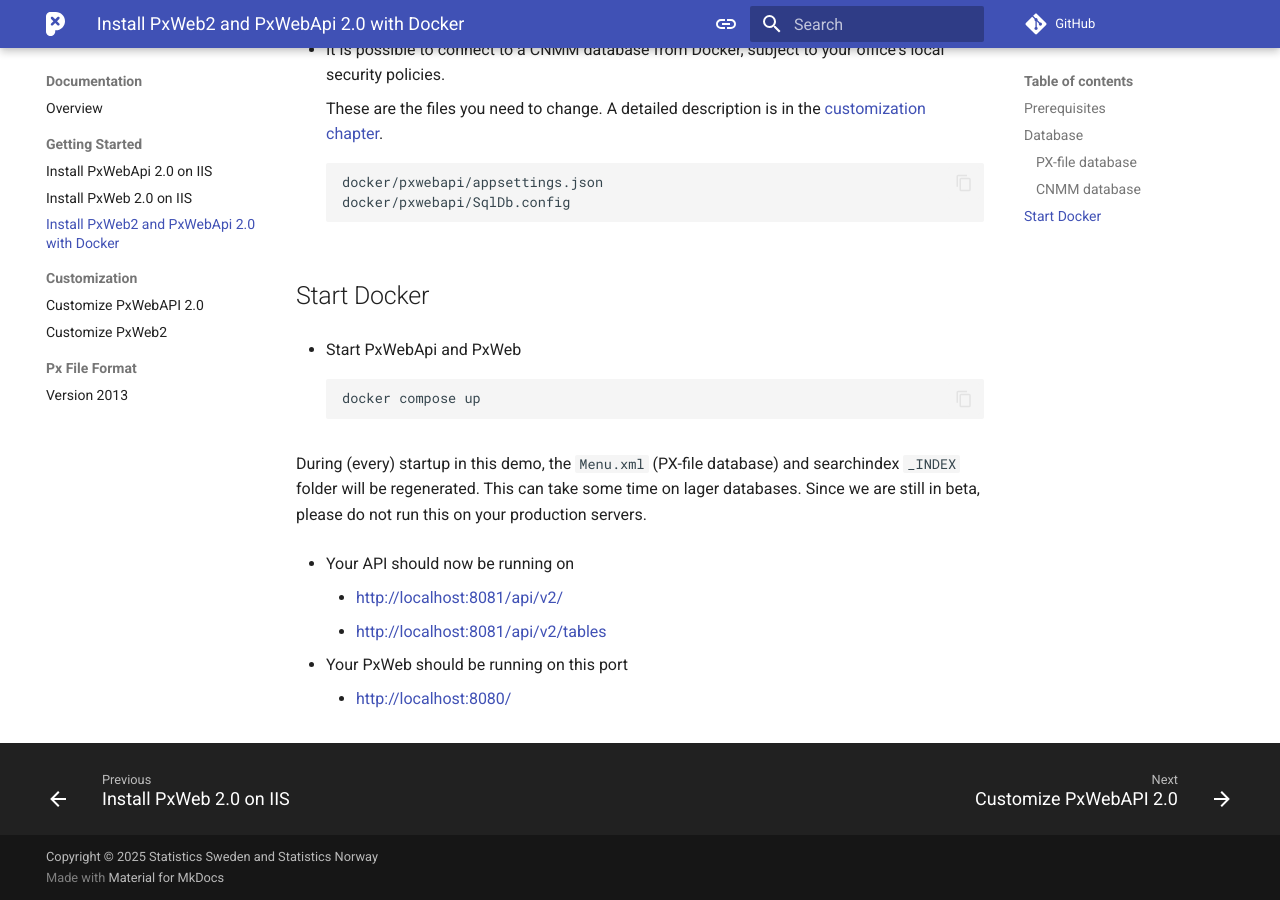
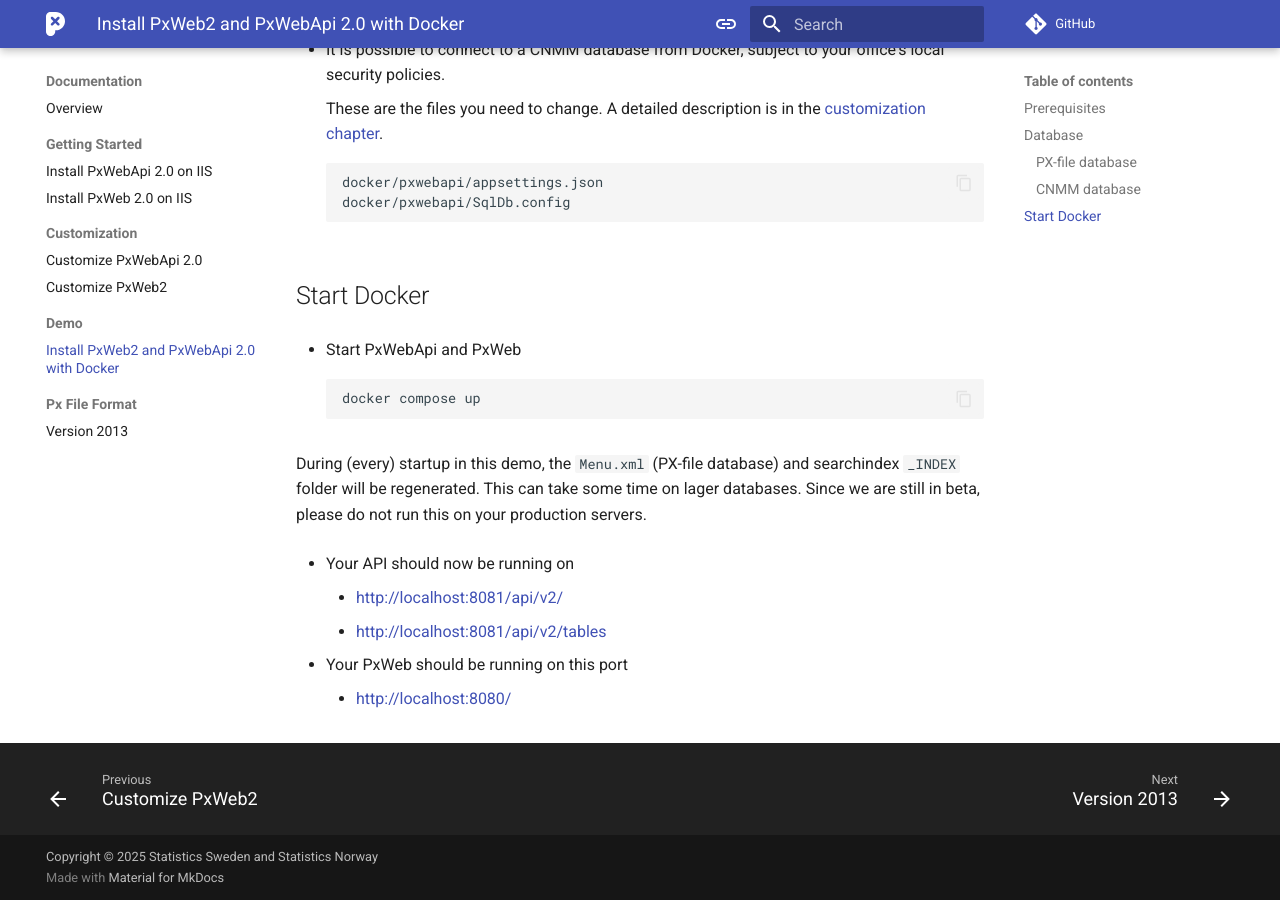
Before and after one commit to PxTools/pxtools.github.io, an MkDocs documentation site: the page built from docs/PxWeb2/documentation/docker.md, in a window 1280 px wide and 900 px high, scrolled down 1425 px. Built offline with MkDocs 1.6.1 and Material for MkDocs 9.7.7, drawn with Linux system fonts in a browser that asks for light colours; comment, search, counter and statistics services are not loaded; some of the changed lines change nothing that is shown.

Commit message:
Mover docker in menu

```diff
--- a/mkdocs.yml
+++ b/mkdocs.yml
@@ -13,14 +13,15 @@
       - Plans: PxWeb2/project/plans.md
       - Process: PxWeb2/project/process.md
   - Documentation:
-      - Overview:  documentation/overview.md
+      - Overview: documentation/overview.md
       - Getting Started:
-        - Install PxWebApi 2.0 on IIS: PxWebApi/documentation/installation.md
-        - Install PxWeb 2.0 on IIS: PxWeb2/documentation/installation-on-iis.md
-        - Install PxWeb2 and PxWebApi 2.0 with Docker: PxWeb2/documentation/docker.md
+          - Install PxWebApi 2.0 on IIS: PxWebApi/documentation/installation.md
+          - Install PxWeb 2.0 on IIS: PxWeb2/documentation/installation-on-iis.md
       - Customization:
-        - Customize PxWebAPI 2.0: PxWebApi/documentation/configuration.md
-        - Customize PxWeb2: PxWeb2/documentation/customization.md
+          - Customize PxWebApi 2.0: PxWebApi/documentation/configuration.md
+          - Customize PxWeb2: PxWeb2/documentation/customization.md
+      - Demo:
+          - Install PxWeb2 and PxWebApi 2.0 with Docker: PxWeb2/documentation/docker.md
       - Px File Format:
           - Version 2013: px-file-format/px-2013.md
   - Tools:
```
